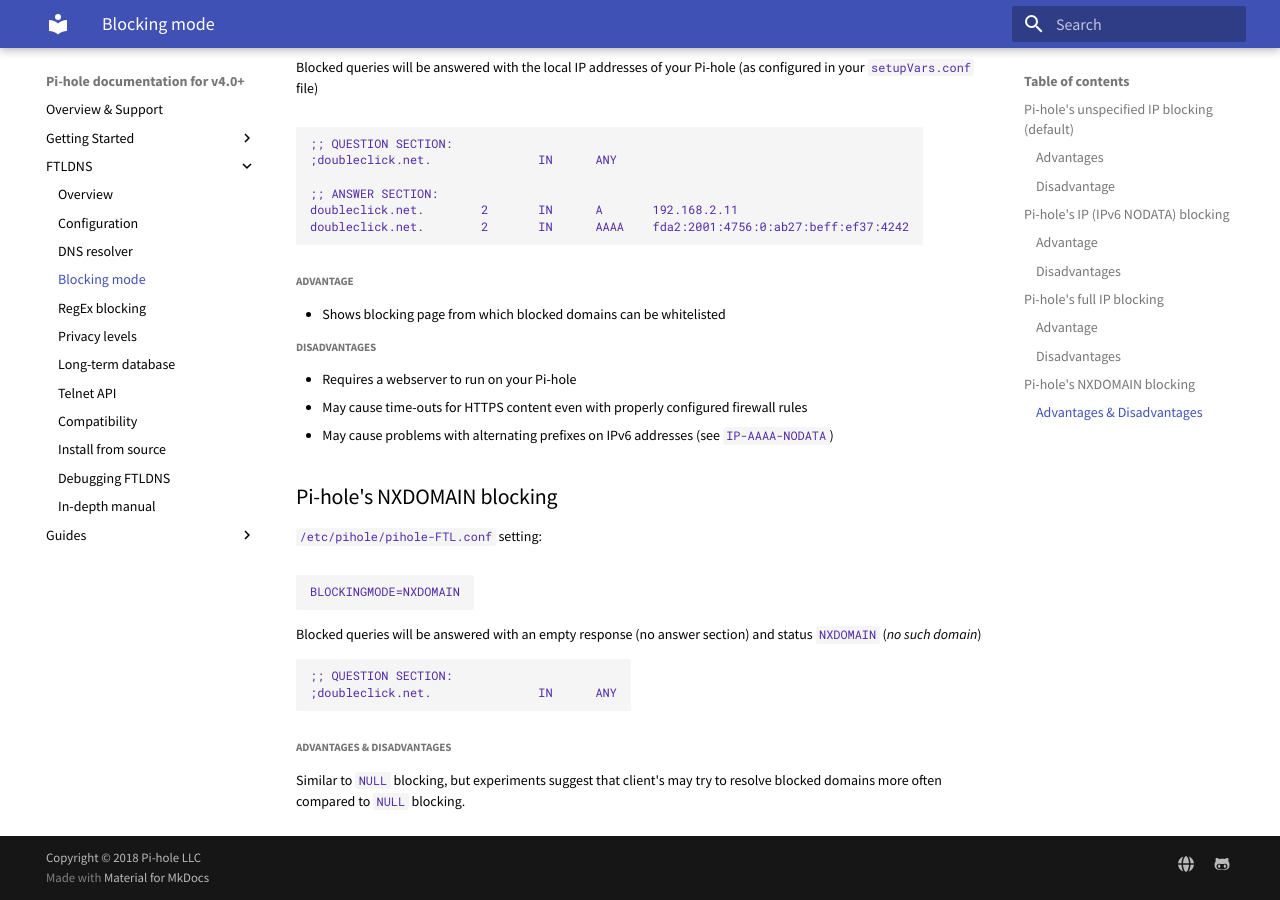
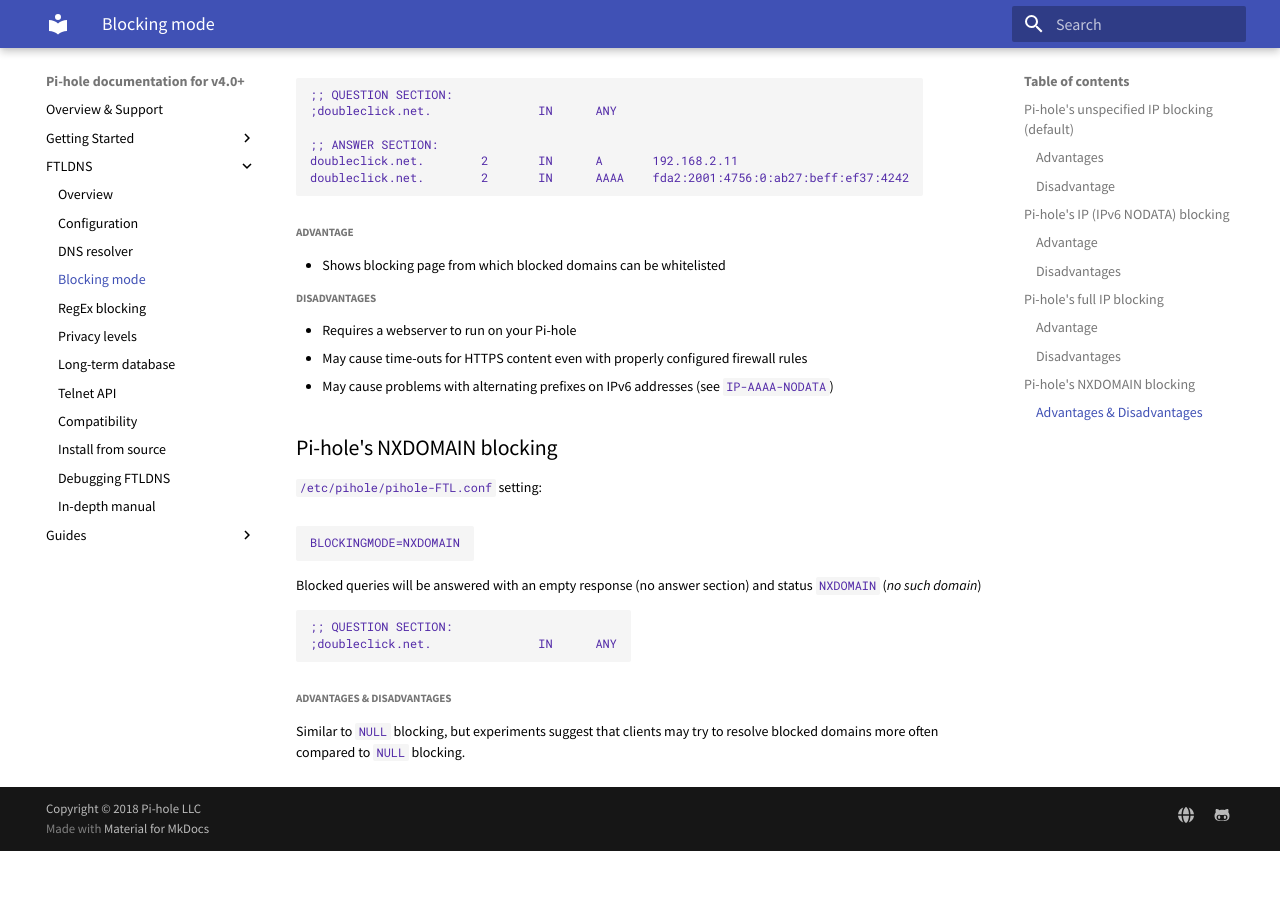
Before and after one commit to pi-hole/docs, an MkDocs documentation site: the page built from docs/ftldns/blockingmode.md, in a window 1280 px wide and 900 px high, scrolled down 1724 px. Built offline with MkDocs 1.6.1 and Material for MkDocs 9.7.7, drawn with Linux system fonts in a browser that asks for light colours; old or Windows-style settings are respelled for this version of MkDocs; after the commit the page ends 2575 px from its top, so only the background shows below that; some of the changed text lies outside the part shown.

Commit message:
Review comments
Signed-off-by: DL6ER <dl6er@dl6er.de>

````diff
--- a/docs/ftldns/blockingmode.md
+++ b/docs/ftldns/blockingmode.md
@@ -28,7 +28,6 @@
 
 ##### Disadvantage
 - Blocking page cannot be shown and whitelisting has to be performed from the dashboard or CLI
-- Client's may try to resolve blocked domains more often when they think that `NXDOMAIN` cannot be the correct reply
 
 
 ## Pi-hole's IP (IPv6 NODATA) blocking
@@ -91,6 +90,6 @@
 ```
 
 ##### Advantages & Disadvantages
-Similar to `NULL` blocking, but experiments suggest that client's may try to resolve blocked domains more often compared to `NULL` blocking.
+Similar to `NULL` blocking, but experiments suggest that clients may try to resolve blocked domains more often compared to `NULL` blocking.
 
 {!abbreviations.md!}
````
